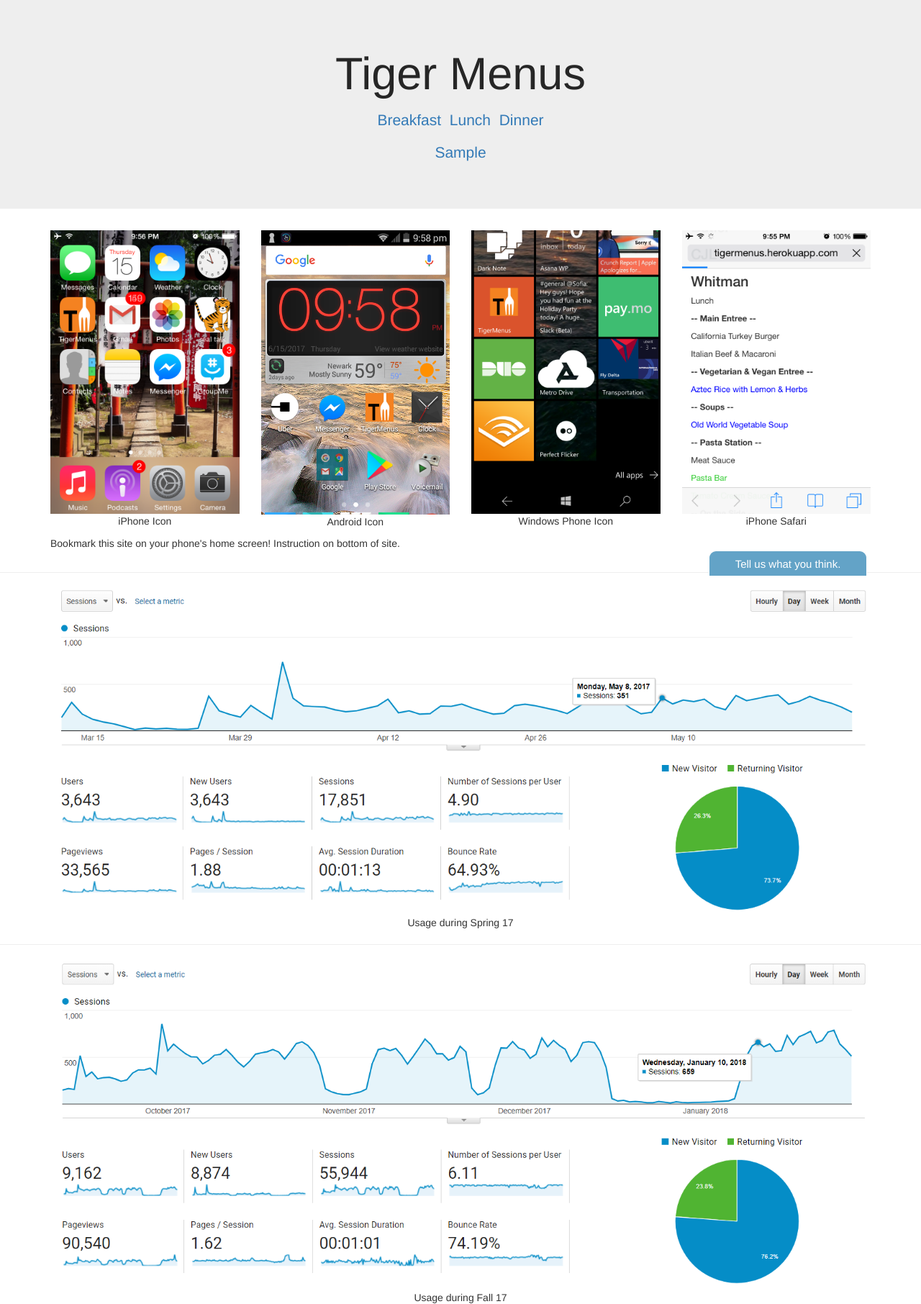
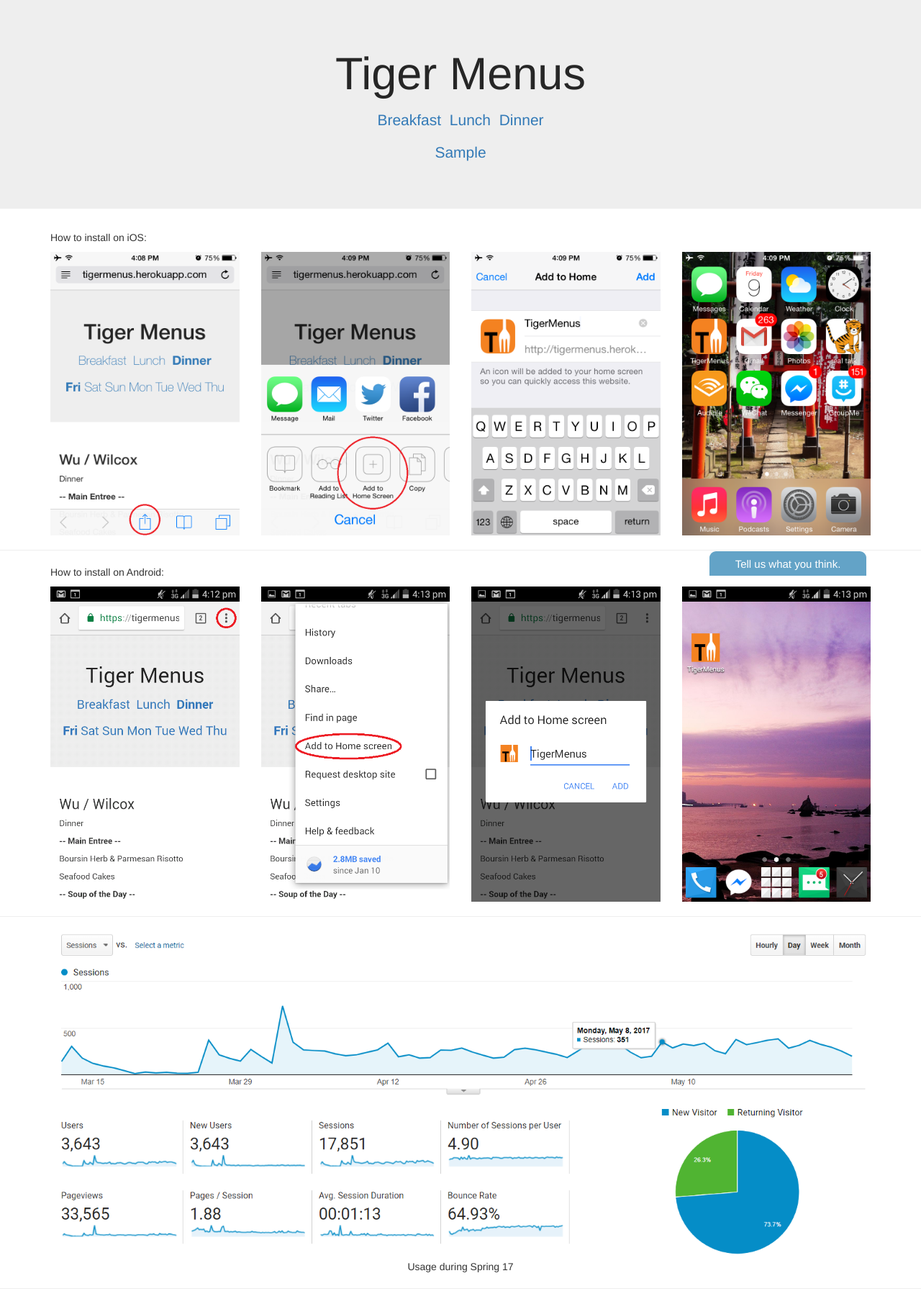
Before and after one commit to axu2/tiger-menus, a Python web app: template app/templates/index.html in a window 1280 px wide. Shown: the top 1812 px of the page at 72% size. Run offline with Jinja, Linux system fonts and the light colour scheme; the template is opened without the code that fills it: most values are stand-ins (such as "Sample title", 1, 10 or a date in 2020); some libraries are stand-ins or nearby versions.

Commit message:
add more photos!

```diff
--- a/app/templates/base.html
+++ b/app/templates/base.html
@@ -91,7 +91,7 @@
   <div class="container">
     <footer>
       <p>Order a <a href="https://campusdining.princeton.edu/lunchtogo/">bag lunch!</a></p>
-      <p><a href="/about">About</a></p>
+      <h4><a href="/about">How to Install</a></h4>
     </footer>
   </div>
 
--- a/app/templates/index.html
+++ b/app/templates/index.html
@@ -2,34 +2,64 @@
 {% block content %}
 
 <div class="container">
+	<p>How to install on iOS:</p>
 	<div class="row">
     <div class="col-sm-3">
 			<figure class="figure">
-				<div align="center"><img src="/static/iphoneicon.png" class="img-responsive" alt="meme"></div>
-				<figcaption class="figure-caption text-center">iPhone Icon</figcaption>
+				<div align="center"><img src="/static/i1.png" class="img-responsive" alt="meme"></div>
+				<figcaption class="figure-caption text-center"></figcaption>
 			</figure>
 		</div>
 		<div class="col-sm-3">
 			<figure class="figure">
-				<div align="center"><img src="/static/androidicon.png" class="img-responsive" alt="meme"></div>
-				<figcaption class="figure-caption text-center">Android Icon</figcaption>
+				<div align="center"><img src="/static/i2.png" class="img-responsive" alt="meme"></div>
+				<figcaption class="figure-caption text-center"></figcaption>
 			</figure>
 		</div>
 		<div class="col-sm-3">
 			<figure class="figure">
-				<div align="center"><img src="/static/windows.png" class="img-responsive" alt="meme"></div>
-				<figcaption class="figure-caption text-center">Windows Phone Icon</figcaption>
+				<div align="center"><img src="/static/i3.png" class="img-responsive" alt="meme"></div>
+				<figcaption class="figure-caption text-center"></figcaption>
 			</figure>
 		</div>
 		<div class="col-sm-3">
 			<figure class="figure">
-				<div align="center"><img src="/static/iphone.png" class="img-responsive" alt="meme"></div>
-				<figcaption class="figure-caption text-center">iPhone Safari</figcaption>
+				<div align="center"><img src="/static/i4.png" class="img-responsive" alt="meme"></div>
+				<figcaption class="figure-caption text-center"></figcaption>
 			</figure>
 		</div>
 	</div>
-	<p></p>
-	<p>Bookmark this site on your phone's home screen! Instruction on bottom of site.</p>
+</div>
+<hr>
+
+<div class="container">
+	<p>How to install on Android:</p>
+	<div class="row">
+    <div class="col-sm-3">
+			<figure class="figure">
+				<div align="center"><img src="/static/droid1.png" class="img-responsive" alt="meme"></div>
+				<figcaption class="figure-caption text-center"></figcaption>
+			</figure>
+		</div>
+		<div class="col-sm-3">
+			<figure class="figure">
+				<div align="center"><img src="/static/droid2.png" class="img-responsive" alt="meme"></div>
+				<figcaption class="figure-caption text-center"></figcaption>
+			</figure>
+		</div>
+		<div class="col-sm-3">
+			<figure class="figure">
+				<div align="center"><img src="/static/droid3.png" class="img-responsive" alt="meme"></div>
+				<figcaption class="figure-caption text-center"></figcaption>
+			</figure>
+		</div>
+		<div class="col-sm-3">
+			<figure class="figure">
+				<div align="center"><img src="/static/droid4.png" class="img-responsive" alt="meme"></div>
+				<figcaption class="figure-caption text-center"></figcaption>
+			</figure>
+		</div>
+	</div>
 </div>
 <hr>
 
```
Also changed, not shown: app/static/droid1.png (added), app/static/droid2.png (added), app/static/droid3.png (added), app/static/droid4.png (added), app/static/i1.png (added), app/static/i2.png (added), app/static/i3.png (added), app/static/i4.png (added).
